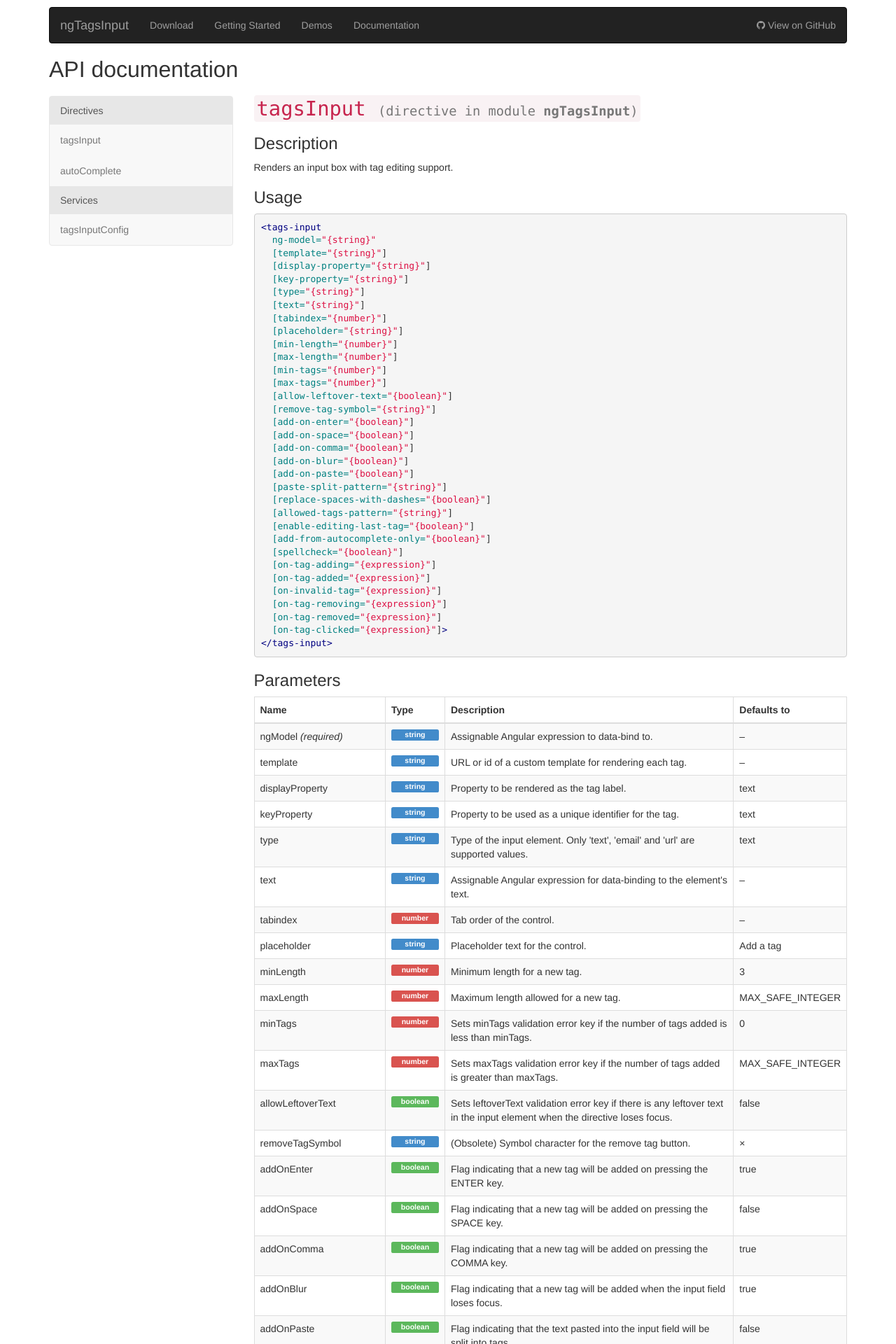
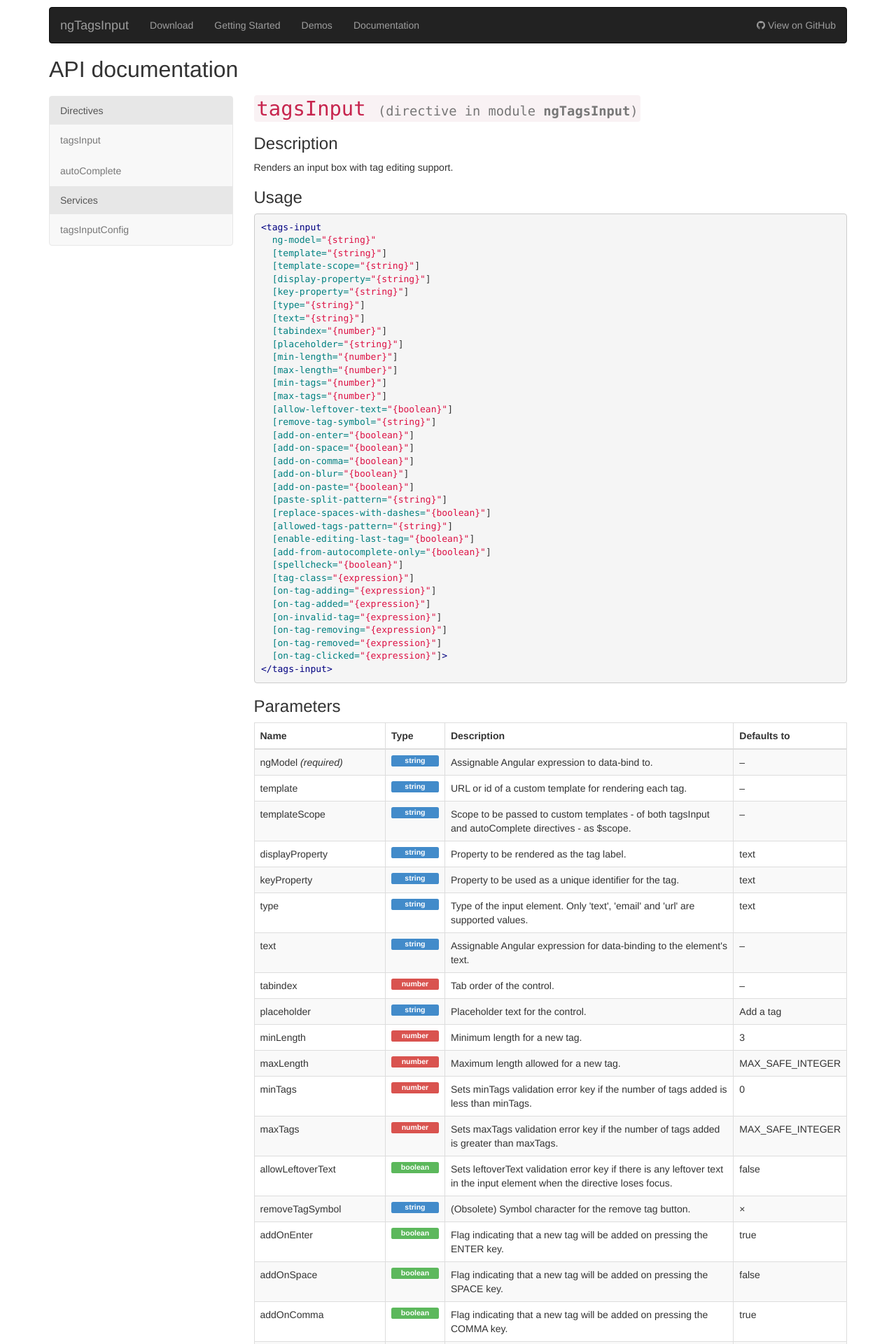
Before and after one commit to mbenford/ngTagsInput, a Jekyll site: the page built from _pages/documentation/api.html, in a window 1280 px wide. Shown: the top 1920 px of the page at 70% size. Built offline with Jekyll 4.4.1, drawn with Linux system fonts in a browser that asks for light colours; nearby versions of some CDN libraries; Markdown is read by kramdown in place of the engine named in the settings; some of the changed text lies outside the part shown.

Commit message:
Updated to v3.1.0

```diff
--- a/_config.yml
+++ b/_config.yml
@@ -2,7 +2,7 @@ name: ngTagsInput Site
 markdown: redcarpet
 highlighter: pygments
 exclude: ['node_modules','*.log']
-stable_version: 3.0.0
+stable_version: 3.1.0
 baseurl: http://mbenford.github.io/ngTagsInput
 
 collections:
--- a/_includes/api/autoComplete.html
+++ b/_includes/api/autoComplete.html
@@ -19,7 +19,8 @@
   [load-on-down-arrow="{boolean}"]
   [load-on-empty="{boolean}"]
   [load-on-focus="{boolean}"]
-  [select-first-match="{boolean}"]>
+  [select-first-match="{boolean}"]
+  [match-class="{expression}"]>
 </auto-complete>
 {% endhighlight %}
   </section>
@@ -102,6 +103,12 @@
           <td>Flag indicating that the first match will be automatically selected once the suggestion list is shown.</td>
           <td>true</td>
         </tr>
+        <tr>
+          <td>matchClass</td>
+          <td><span class="label type type-expression">expression</span></td>
+          <td>Expression to evaluate for each match in order to get the CSS classes to be used. The expression is provided with the current match as $match, its index as $index and its state as $selected. The result of the evaluation must be one of the values supported by the ngClass directive (either a string, an array or an object). See https://docs.angularjs.org/api/ng/directive/ngClass for more information.</td>
+          <td>&ndash;</td>
+        </tr>
       </tbody>
     </table>
   </section>
--- a/_includes/api/tagsInput.html
+++ b/_includes/api/tagsInput.html
@@ -11,6 +11,7 @@
 <tags-input
   ng-model="{string}"
   [template="{string}"]
+  [template-scope="{string}"]
   [display-property="{string}"]
   [key-property="{string}"]
   [type="{string}"]
@@ -34,6 +35,7 @@
   [enable-editing-last-tag="{boolean}"]
   [add-from-autocomplete-only="{boolean}"]
   [spellcheck="{boolean}"]
+  [tag-class="{expression}"]
   [on-tag-adding="{expression}"]
   [on-tag-added="{expression}"]
   [on-invalid-tag="{expression}"]
@@ -66,6 +68,12 @@
           <td>template</td>
           <td><span class="label type type-string">string</span></td>
           <td>URL or id of a custom template for rendering each tag.</td>
+          <td>&ndash;</td>
+        </tr>
+        <tr>
+          <td>templateScope</td>
+          <td><span class="label type type-string">string</span></td>
+          <td>Scope to be passed to custom templates - of both tagsInput and autoComplete directives - as $scope.</td>
           <td>&ndash;</td>
         </tr>
         <tr>
@@ -207,9 +215,15 @@
           <td>true</td>
         </tr>
         <tr>
+          <td>tagClass</td>
+          <td><span class="label type type-expression">expression</span></td>
+          <td>Expression to evaluate for each existing tag in order to get the CSS classes to be used. The expression is provided with the current tag as $tag, its index as $index and its state as $selected. The result of the evaluation must be one of the values supported by the ngClass directive (either a string, an array or an object). See https://docs.angularjs.org/api/ng/directive/ngClass for more information.</td>
+          <td>&ndash;</td>
+        </tr>
+        <tr>
           <td>onTagAdding</td>
           <td><span class="label type type-expression">expression</span></td>
-          <td>Expression to evaluate that will be invoked before adding a new tag. The new tag is available as $tag. This method must return either true or false. If false, the tag will not be added.</td>
+          <td>Expression to evaluate that will be invoked before adding a new tag. The new tag is available as $tag. This method must return either a boolean value or a promise. If either a false value or a rejected promise is returned, the tag will not be added.</td>
           <td>&ndash;</td>
         </tr>
         <tr>
```
Also changed, not shown: other parts of _includes/api/tagsInput.html (+1 -1 lines), css/ng-tags-input.bootstrap.min.css, css/ng-tags-input.min.css, js/ng-tags-input.min.js.
